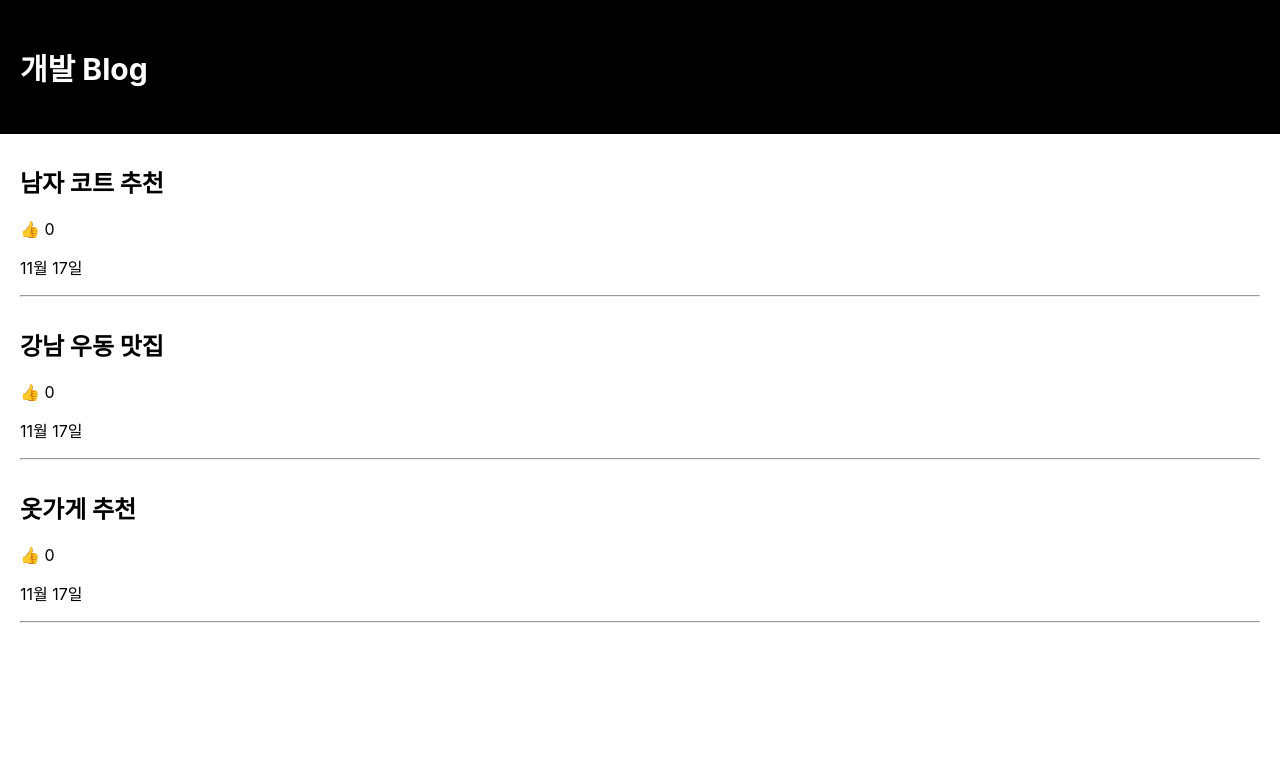
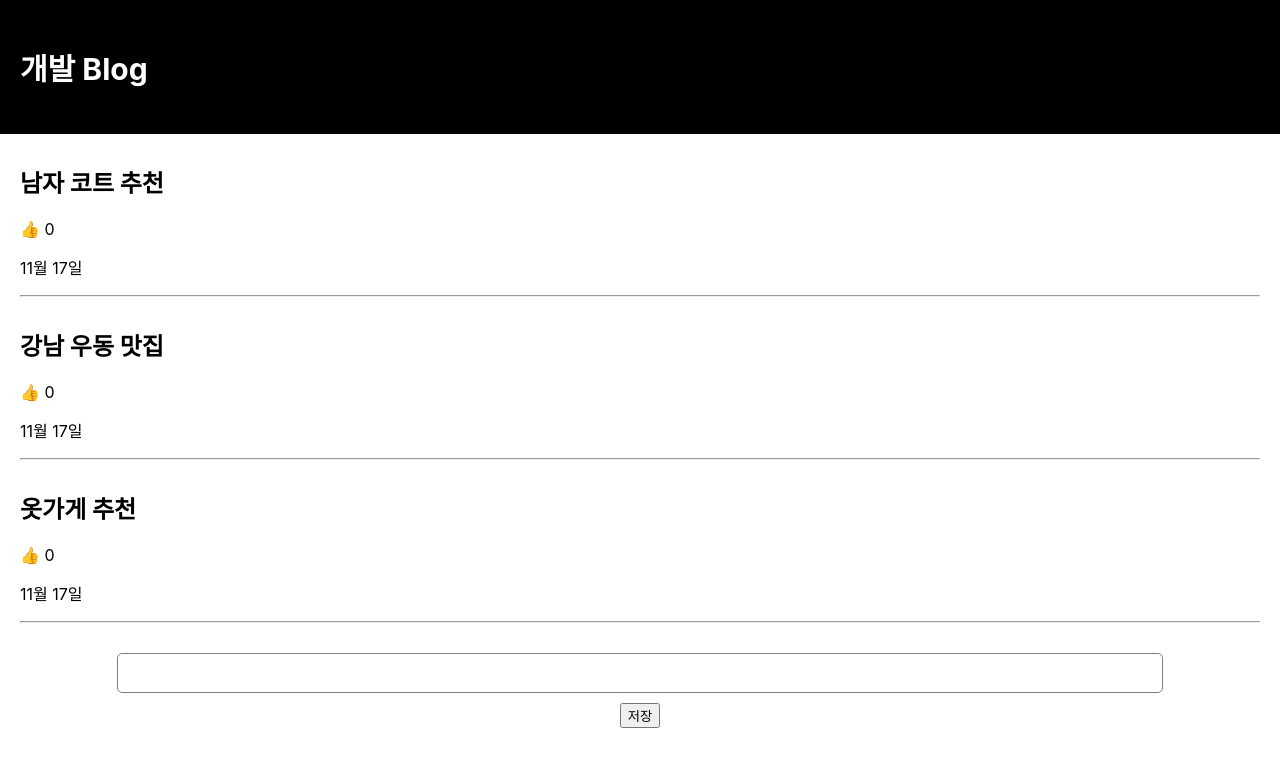
Before and after one commit to Hyun-h/react_blog, a React (Create React App) app: page / in a window 1280 px wide. Shown: the top 766 px of the page. Built offline with nearby package versions, Linux system fonts and the light colour scheme.

Commit message:
input에서 값 받아 새리스트 만들기. e.target.value, onChange

```diff
--- a/src/App.css
+++ b/src/App.css
@@ -23,6 +23,23 @@
   margin-top: 20px;
   padding: 20px;
   background: #eee;
+}
+
+.publish {
+  margin-top: 30px;
+  margin-bottom: 30px;
+}
+.publish input {
+  padding: 10px;
+  font-size: 16px;
+  border-radius: 5px;
+  width: 80%;
+  border: 1px solid grey;
+}
+.publish button {
+  display: block;
+  margin: auto;
+  margin-top: 10px;
 }
 
 .App-logo {
--- a/src/App.js
+++ b/src/App.js
@@ -11,10 +11,9 @@
     "옷가게 추천",
   ]);
   let [like, likeUp] = useState([0, 0, 0]);
-
   let [modal, modal변경] = useState(false);
-
   let [누른제목, 누른제목변경] = useState(0);
+  let [입력값, 입력값변경] = useState("");
 
   // function 제목바꾸기() {
   //   //state는 건들지 말 것 -> 권장사항이 아님. 나중에 꼬일수도 있음.
@@ -68,6 +67,24 @@
               </div>
             );
           })}
+
+          <div className="publish">
+            {/* e.target.value input에 입력된 값을 가져오기 */}
+            <input
+              onChange={(e) => {
+                입력값변경(e.target.value);
+              }}
+            />
+            <button
+              onClick={() => {
+                const changeList = [...글제목];
+                changeList.push(입력값);
+                글제목변경(changeList);
+              }}
+            >
+              저장
+            </button>
+          </div>
         </article>
 
         {/* 자식의 부모의 state를 쓰고 싶으면 반드시 이야기 해줘야 함.
```
Also changed, not shown: 1 other file (tests, documents, lock files or other folders).
